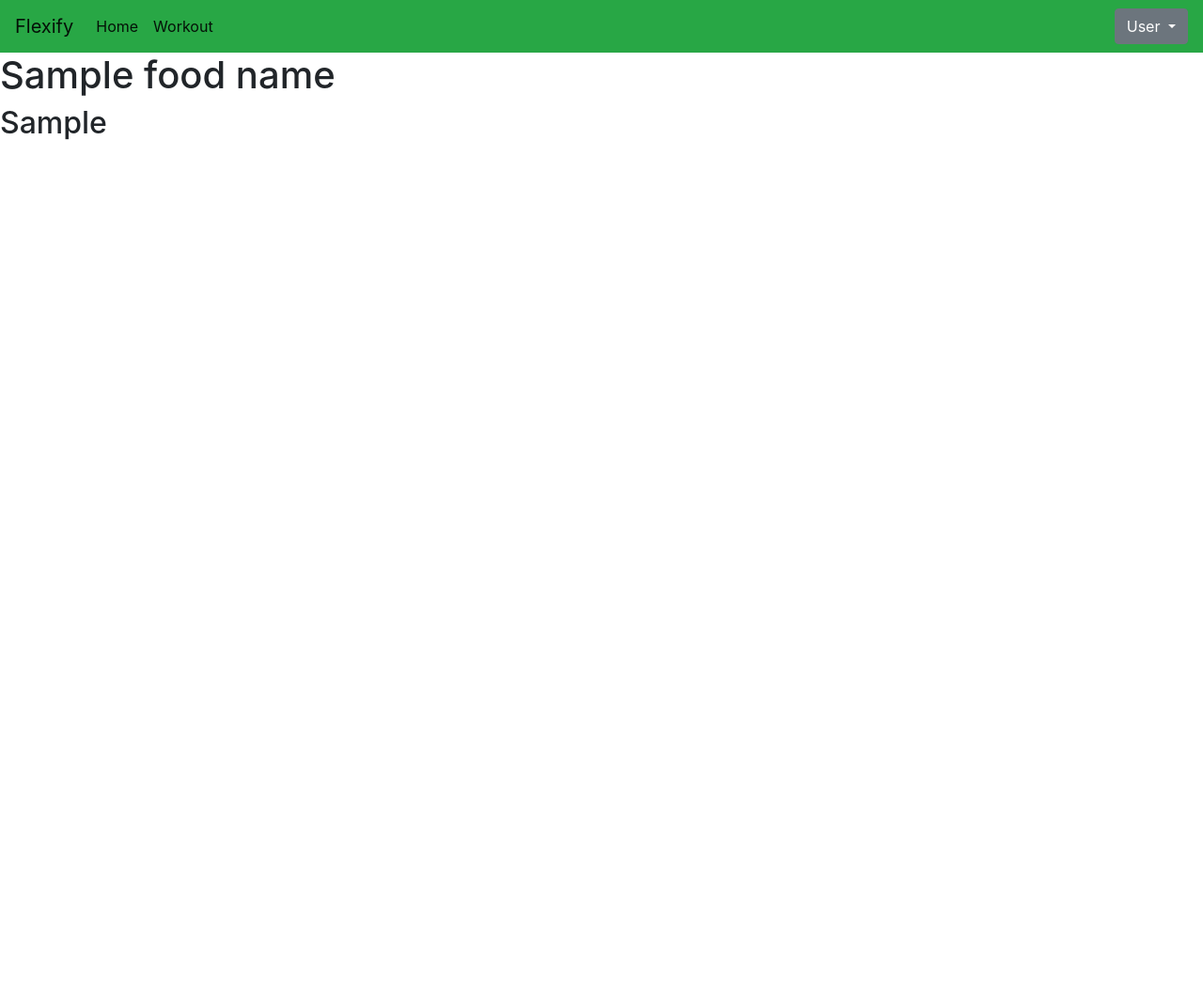
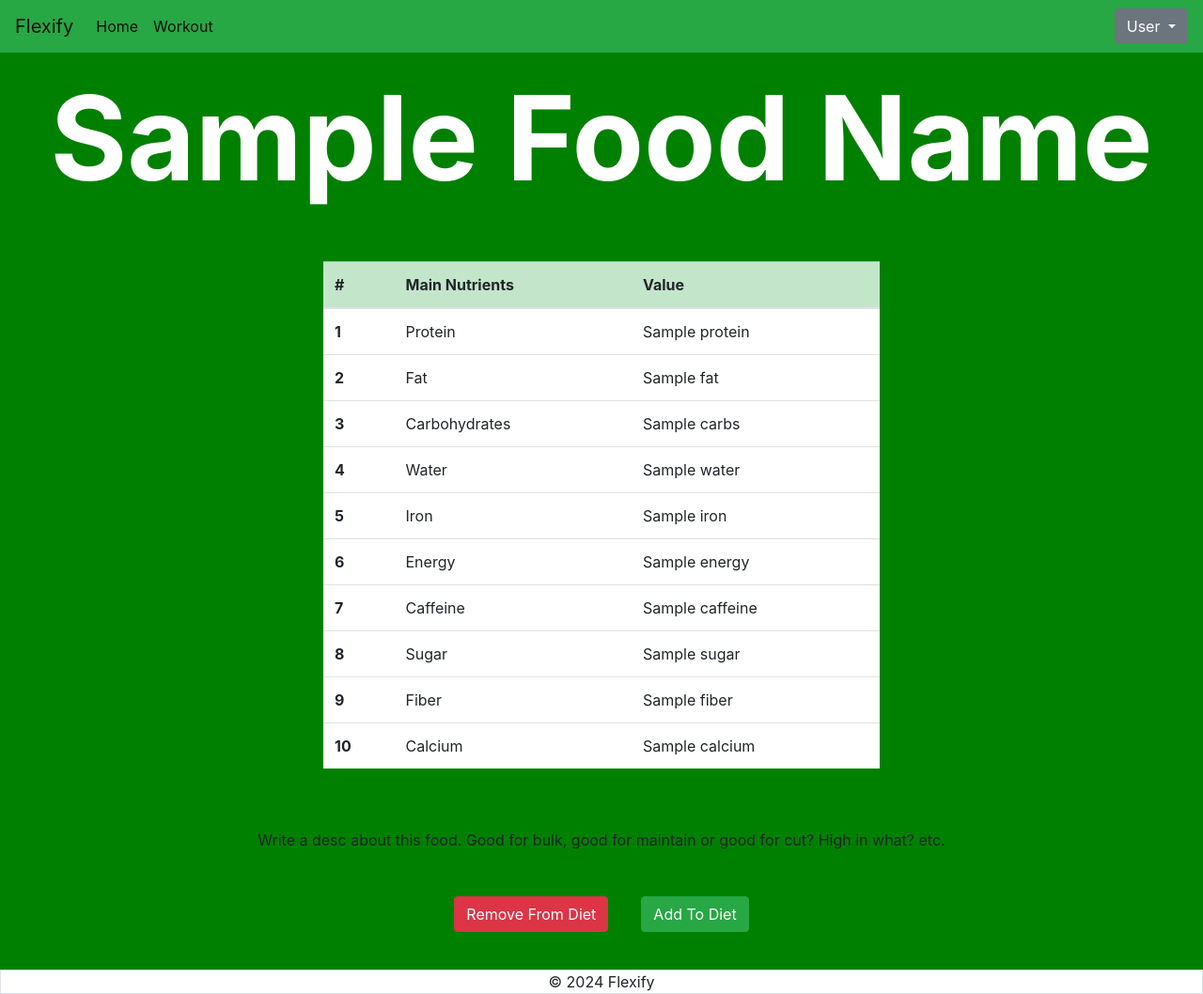
Before and after one commit to SahusBhandary/Flexify, a Django app: template Flexify/main/templates/main/nutrition.html in a window 1280 px wide. Shown: the whole page at 94% size. Before the commit the page ends 149 px from the top, so only its background shows below. Run offline with Django 5.2, Linux system fonts and the light colour scheme; the template is opened without the code that fills it: most values are stand-ins (such as "Sample title", 1, 10 or a date in 2020).

Commit message:
Designed food page for desired food. Added btns for diet tracker, no functionality yet.

```diff
--- a/Flexify/main/templates/main/base.html
+++ b/Flexify/main/templates/main/base.html
@@ -36,9 +36,12 @@
           </nav>
     </div>
     <div id = "content", name = "content">
-        {% block content %}
+      {% block content %}
 
-        {% endblock %}
+      {% endblock %}
+  </div>
+    <div class="d-flex justify-content-center border">
+      © 2024 Flexify
     </div>
     <script src="https://code.jquery.com/jquery-3.3.1.slim.min.js" integrity="sha384-q8i/X+965DzO0rT7abK41JStQIAqVgRVzpbzo5smXKp4YfRvH+8abtTE1Pi6jizo" crossorigin="anonymous"></script>
     <script src="https://cdn.jsdelivr.net/npm/popper.js@1.14.7/dist/umd/popper.min.js" integrity="sha384-UO2eT0CpHqdSJQ6hJty5KVphtPhzWj9WO1clHTMGa3JDZwrnQq4sF86dIHNDz0W1" crossorigin="anonymous"></script>
--- a/Flexify/main/templates/main/foodData.html
+++ b/Flexify/main/templates/main/foodData.html
@@ -20,8 +20,4 @@
         </form>
     </div>
 </div>
-<div class="d-flex justify-content-center border">
-    © 2024 Flexify
-</div>
-
 {% endblock %}
--- a/Flexify/main/templates/main/nutrition.html
+++ b/Flexify/main/templates/main/nutrition.html
@@ -3,6 +3,77 @@
 {% block title %} Nutrition Facts {% endblock %}
 
 {% block content %}
-<h1>{{foodName}}</h1>
-<h2>{{foodData}}</h2>
+<div style="background-color: green;" class="d-flex justify-content-center pt-3">
+    <h1 style="font-size: 125px;color: white;" class="text-capitalize font-weight-bold">{{foodName}}</h1>
+</div>
+<div style="background-color: green;" class="p-5 d-flex justify-content-center">
+    <table style="background-color: white;"class="table w-50 table-hover border-success">
+        <thead class="table-success">
+          <tr>
+            <th>#</th>
+            <th>Main Nutrients</th>
+            <th>Value</th>
+          </tr>
+        </thead>
+        <tbody>
+          <tr>
+            <th scope="row">1</th>
+            <td>Protein</td>
+            <td>{{protein}}</td>
+          </tr>
+          <tr>
+            <th scope="row">2</th>
+            <td>Fat</td>
+            <td>{{fat}}</td>
+          </tr>
+          <tr>
+            <th scope="row">3</th>
+            <td>Carbohydrates</td>
+            <td>{{carbs}}</td>
+          </tr>
+          <tr>
+            <th scope="row">4</th>
+            <td>Water</td>
+            <td>{{water}}</td>
+          </tr>
+          <tr>
+            <th scope="row">5</th>
+            <td>Iron</td>
+            <td>{{iron}}</td>
+          </tr>
+          <tr>
+            <th scope="row">6</th>
+            <td>Energy</td>
+            <td>{{energy}}</td>
+          </tr>
+          <tr>
+            <th scope="row">7</th>
+            <td>Caffeine</td>
+            <td>{{caffeine}}</td>
+          </tr>
+          <tr>
+            <th scope="row">8</th>
+            <td>Sugar</td>
+            <td>{{sugar}}</td>
+          </tr>
+          <tr>
+            <th scope="row">9</th>
+            <td>Fiber</td>
+            <td>{{fiber}}</td>
+          </tr>
+          <tr>
+            <th scope="row">10</th>
+            <td>Calcium</td>
+            <td>{{calcium}}</td>
+          </tr>
+        </tbody>
+      </table>
+</div>
+<div style="background-color: green;" class="d-flex justify-content-center pb-5">
+  Write a desc about this food. Good for bulk, good for maintain or good for cut? High in what? etc.
+</div>
+<div style="background-color: green; gap: 35px; padding-bottom: 5vh;" class="d-flex justify-content-center">
+  <button class="btn btn-danger">Remove From Diet</button>
+  <button class="btn btn-success">Add To Diet</button>
+</div>
 {% endblock %}
```
Also changed, not shown: Flexify/foodAPI.py (+33 -4 lines), Flexify/nutrition/views.py (+2 -5 lines).
